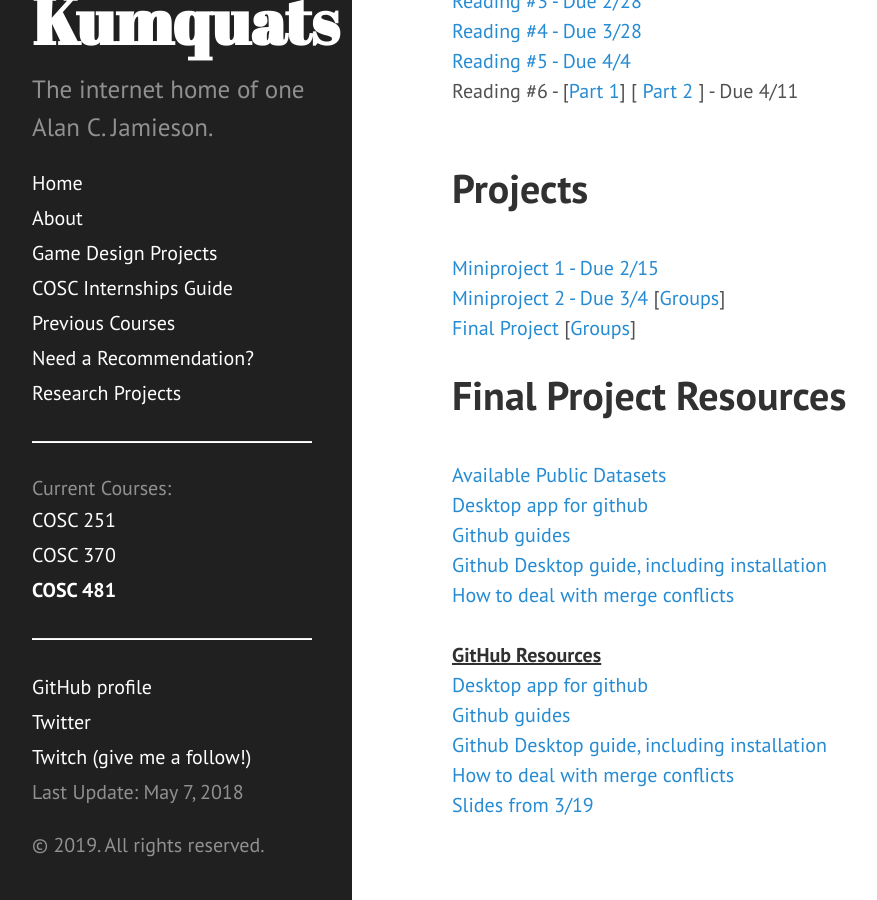
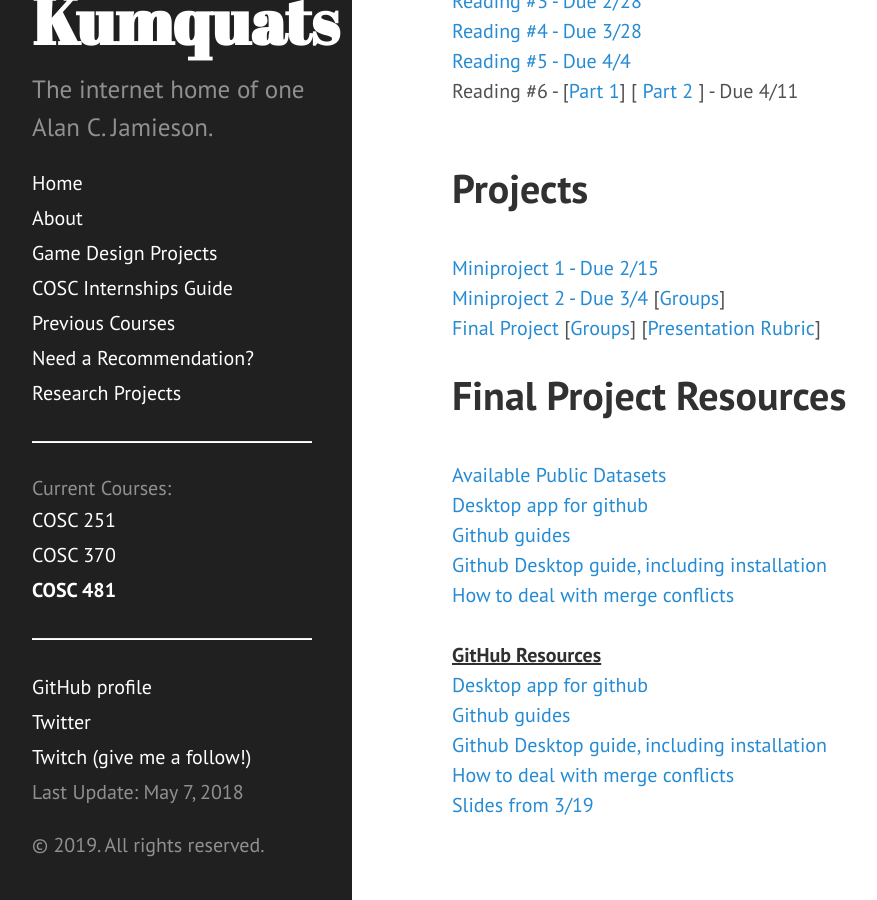
Before and after one commit to ripark/ripark.github.io, a Jekyll site: the page built from s19/cosc481.html, in a window 1280 px wide and 900 px high, scrolled down 765 px. Shown: the whole window, without its empty margins (8-885 px from the left). Built offline with Jekyll 4.4.1, drawn with Linux system fonts in a browser that asks for light colours; Markdown is read by kramdown in place of the engine named in the settings.

Commit message:
pres rubric

```diff
--- a/s19/cosc481.html
+++ b/s19/cosc481.html
@@ -48,7 +48,7 @@
 <br>
 <a href="http://ripark.github.io/s19/COSC481Proj2.pdf">Miniproject 2 - Due 3/4</a> [<a href="http://ripark.github.io/s19/481Groups2.txt">Groups</a>]
 <br>
-<a href="http://ripark.github.io/s19/COSC481FinalProj.pdf">Final Project</a> [<a href="http://ripark.github.io/s19/481Groups3.txt">Groups</a>]
+<a href="http://ripark.github.io/s19/COSC481FinalProj.pdf">Final Project</a> [<a href="http://ripark.github.io/s19/481Groups3.txt">Groups</a>] [<a href="http://ripark.github.io/s19/481PresentationRubric.pdf">Presentation Rubric</a>]
 <br>
 <h1>Final Project Resources</h1>
 <br>
```
Also changed, not shown: 1 other file.
